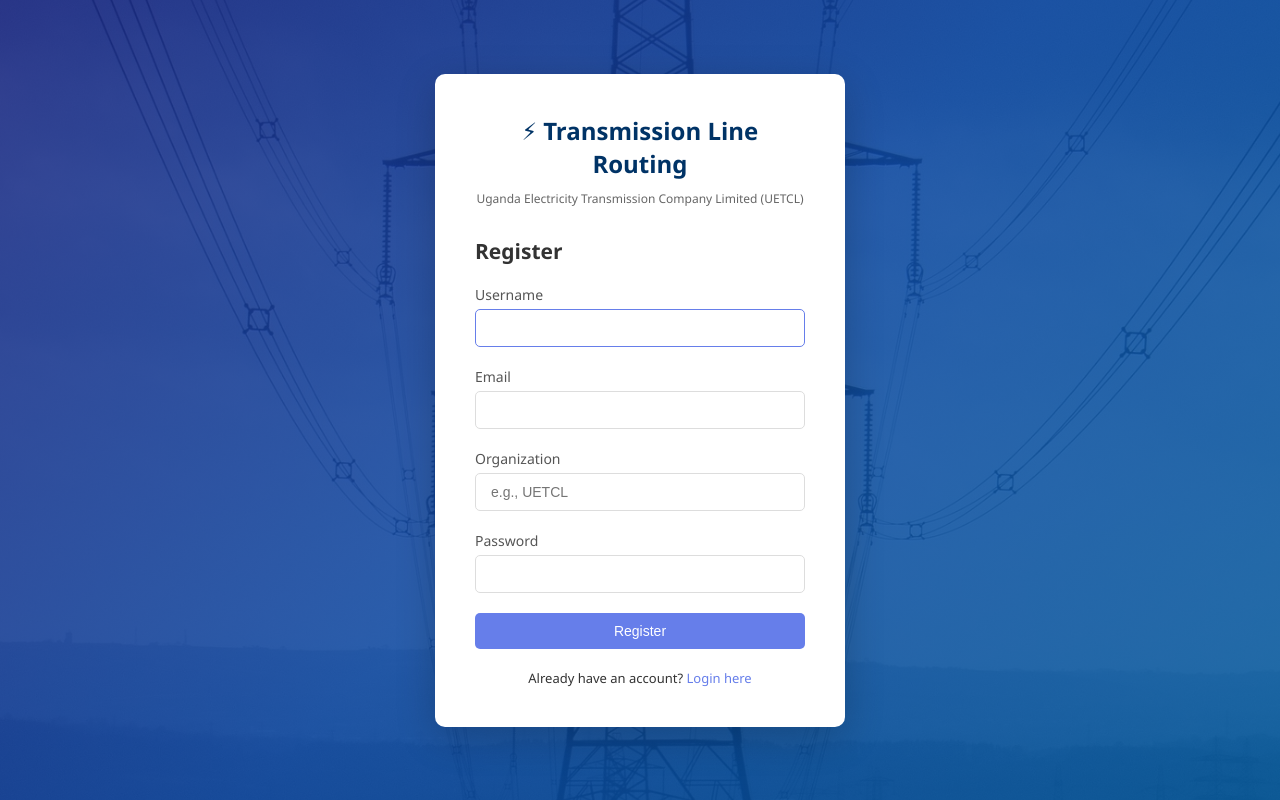
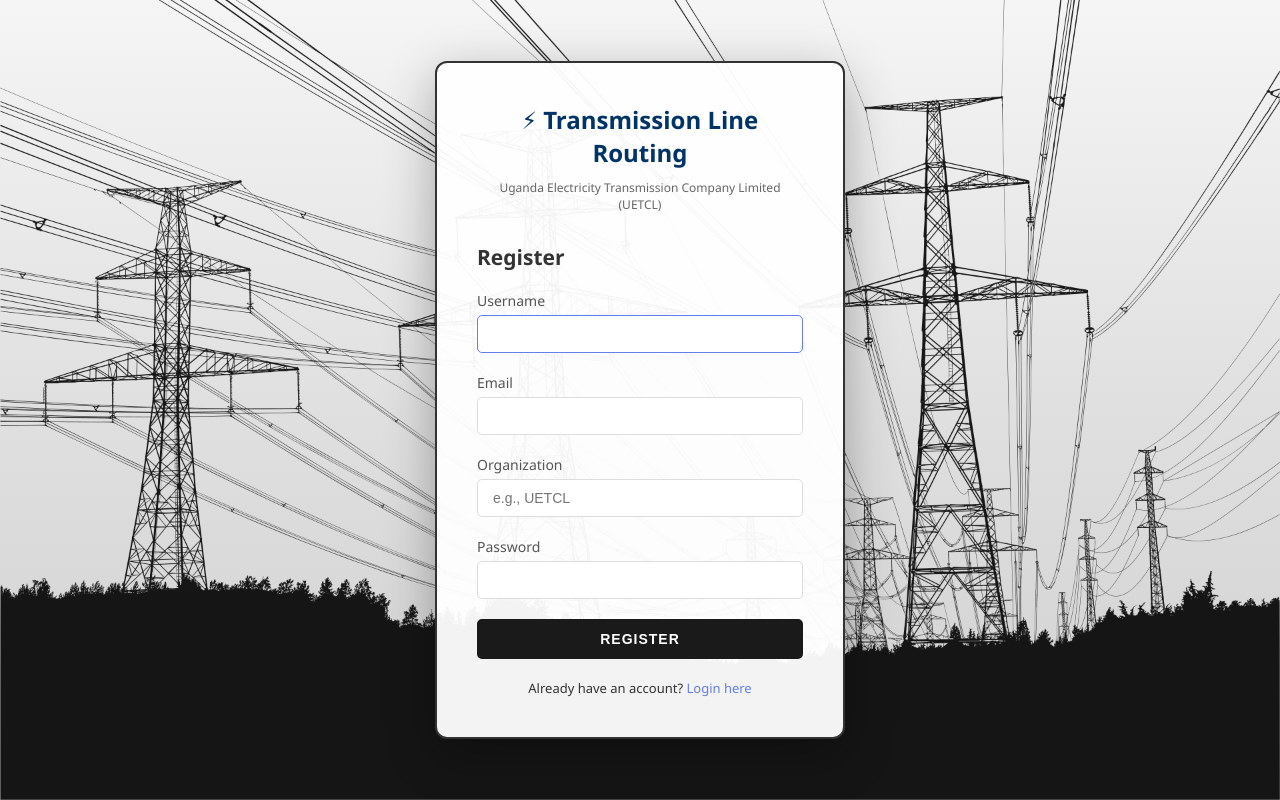
Before and after one commit to Rodney222-cpu/transmission_routing_tool_app, a Flask app: page /auth/register in a window 1280 px wide. Run offline with Flask 3, Linux system fonts and the light colour scheme.

Commit message:
feat: Update login and dashboard with monochrome theme matching transmission line image

```diff
--- a/static/css/style.css
+++ b/static/css/style.css
@@ -22,14 +22,25 @@
     align-items: center;
     justify-content: center;
     min-height: 100vh;
-    background: linear-gradient(135deg, rgba(26, 35, 126, 0.85) 0%, rgba(13, 71, 161, 0.85) 50%, rgba(1, 87, 155, 0.85) 100%),
-                url('../images/login_background.jpg');
-    background-size: cover;
-    background-position: center;
-    background-repeat: no-repeat;
-    background-attachment: fixed;
+    background: linear-gradient(180deg, #f5f5f5 0%, #e0e0e0 50%, #d0d0d0 100%);
     position: relative;
     overflow: hidden;
+}
+
+/* Transmission lines silhouette background */
+.login-page::before {
+    content: '';
+    position: absolute;
+    top: 0;
+    left: 0;
+    right: 0;
+    bottom: 0;
+    background: url('../images/login_background.png');
+    background-size: cover;
+    background-position: center bottom;
+    background-repeat: no-repeat;
+    opacity: 0.9;
+    pointer-events: none;
 }
 
 
@@ -41,10 +52,13 @@
 }
 
 .login-box {
-    background: white;
-    border-radius: 10px;
+    background: rgba(255, 255, 255, 0.95);
+    border-radius: 12px;
     padding: 40px;
-    box-shadow: 0 10px 40px rgba(0, 0, 0, 0.2);
+    box-shadow: 0 15px 50px rgba(0, 0, 0, 0.3);
+    border: 2px solid #333;
+    position: relative;
+    z-index: 1;
 }
 
 .logo {
@@ -148,13 +162,20 @@
 }
 
 .btn-primary {
-    background: #667eea;
+    background: #1a1a1a;
     color: white;
     width: 100%;
+    border: 2px solid #1a1a1a;
+    font-weight: 600;
+    text-transform: uppercase;
+    letter-spacing: 1px;
 }
 
 .btn-primary:hover {
-    background: #5568d3;
+    background: #333;
+    border-color: #333;
+    transform: translateY(-2px);
+    box-shadow: 0 5px 15px rgba(0, 0, 0, 0.3);
 }
 
 .btn-secondary {
@@ -243,11 +264,12 @@
 }
 
 .dashboard-header {
-    background: #003366;  /* UETCL brand color */
+    background: linear-gradient(135deg, #1a1a1a 0%, #2d2d2d 100%);
     color: white;
     padding: 15px 30px;
     display: flex;
     justify-content: space-between;
+    border-bottom: 3px solid #444;
     align-items: center;
     box-shadow: 0 2px 5px rgba(0, 0, 0, 0.1);
 }
@@ -299,8 +321,8 @@
 /* Sidebar */
 .sidebar {
     width: 350px;
-    background: white;
-    border-right: 1px solid #ddd;
+    background: linear-gradient(180deg, #f8f8f8 0%, #f0f0f0 100%);
+    border-right: 2px solid #ccc;
     overflow-y: auto;
     padding: 20px;
 }
```
Also changed, not shown: static/images/login_background.png (added).
